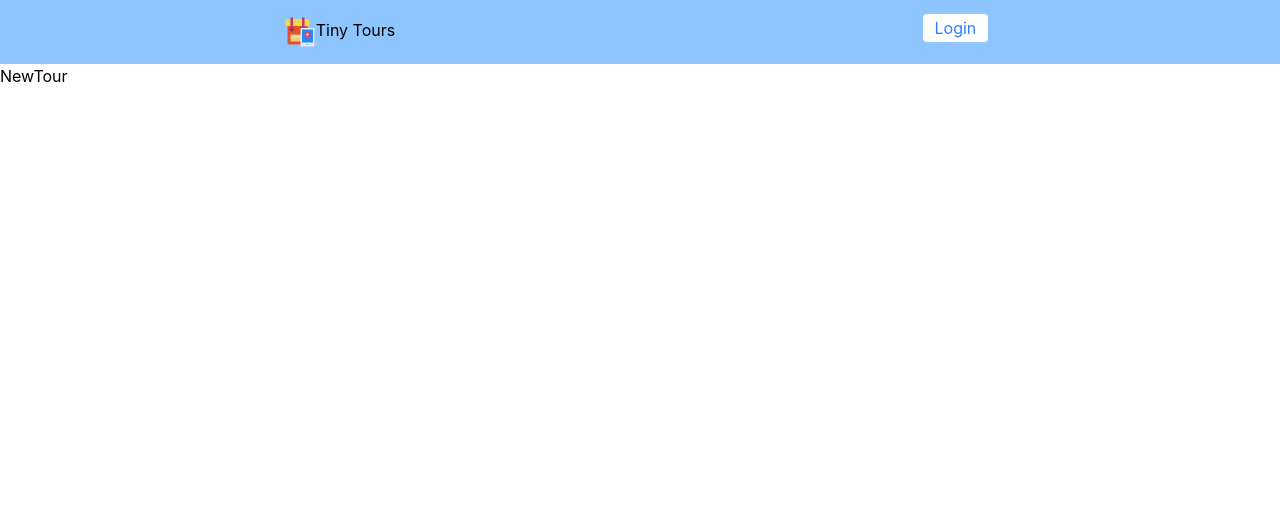
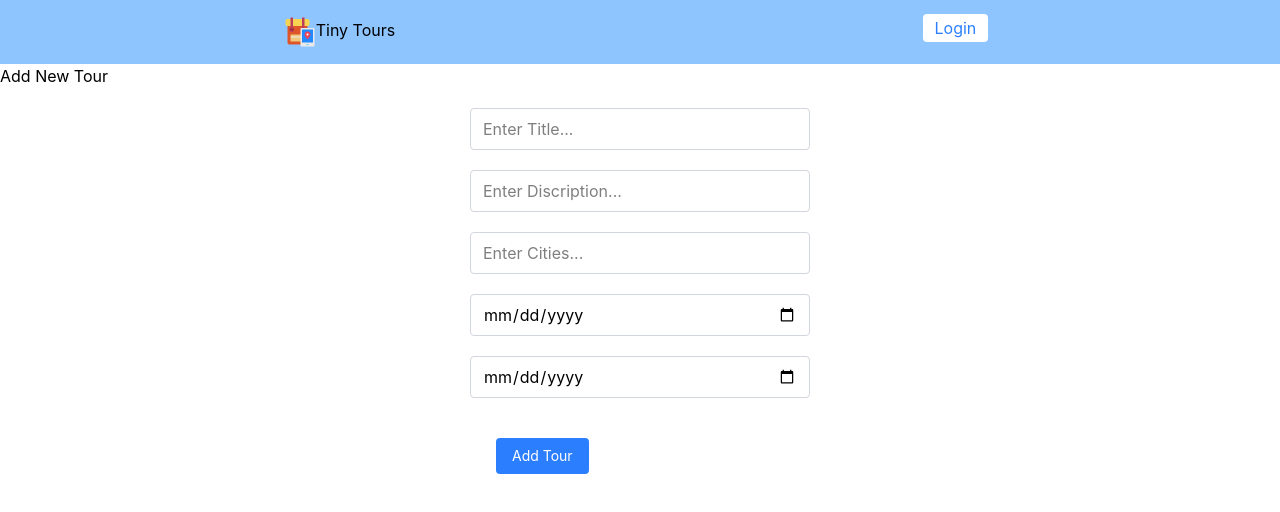
Before and after one commit to snehalkhater/TinyTour-app, a React (Vite) app in the folder client/: page /tours/new in a window 1280 px wide. Shown: the top 512 px of the page. Built offline with nearby package versions, Linux system fonts and the light colour scheme.

Commit message:
added new tours are created

```diff
--- a/client/src/components/Button.jsx
+++ b/client/src/components/Button.jsx
@@ -1,24 +1,27 @@
-function Button({title, onClick, size,varient = "primary"}) {
+import React from "react";
+
+function Button({ title, onClick, size = "medium", variant = "primary" }) {
 
   const SIZE_CLASSES = {
-    samll : "px-2 py-1 text-xs mx-3",
+    small: "px-2 py-1 text-xs mx-3",
     medium: "px-4 py-2 text-sm mx-4",
     large: "px-6 py-2 text-lg mx-4",
-  }
+  };
 
-  const VARIANTS_CLASSES={
-    primary:"bg-blue-500 text-white hover:bg-blue-600",
-    secondary: "bg-grey-500 text-white hover:bg-gray-600",
-    tertiary: "bg-orange-400 text-black hover:bg-organge-600",
-  }
+  const VARIANT_CLASSES = {
+    primary: "bg-blue-500 text-white hover:bg-blue-600",
+    secondary: "bg-gray-500 text-white hover:bg-gray-600",
+    tertiary: "bg-orange-400 text-black hover:bg-orange-600",
+  };
+
   return (
-  <button
-  onClick={onClick}
-  className={`${VARIANTS_CLASSES[varient]} ${SIZE_CLASSES[size]} rounded `}
-  >
-    {title}
-  </button>
-  )
+    <button
+      onClick={onClick}
+      className={`${VARIANT_CLASSES[variant]} ${SIZE_CLASSES[size]} rounded`}
+    >
+      {title}
+    </button>
+  );
 }
 
-export default Button
+export default Button;
--- a/client/src/components/Input.jsx
+++ b/client/src/components/Input.jsx
@@ -1,13 +1,14 @@
-function Input({type, placeholder, value, onChange}) {
+function Input({type, placeholder, value, onChange,onKeyDown}) {
   return (
     < input
     type={type}
     placeholder={placeholder}
     value={value}
     onChange={onChange}
+    onKeyDown={onKeyDown}
     className='border border-gray-300 rounded px-3 py-2
     focus:outline-none focus:ring-2 focus:ring-blue-500
-    block w-full'
+    block w-full mb-3 mt-5'
     />
   );
 }
--- /dev/null
+++ b/client/src/components/MultiSelect.jsx
@@ -0,0 +1,44 @@
+import React, { useState } from 'react'
+import Input from './Input'
+
+
+function MultiSelect({ selectedItems, placeholder, onRemoveItem, onAddItem }) {
+    const [newItem, setNewItem] = useState("");
+
+    return (
+        <div>
+            {selectedItems.map((item, index) => {
+                return (
+                    <div
+                        key={index}
+                        className="border border-gray-600 mx-2 px-2 rounded-full bg-gray-200 inline-block min-w-[90px] my-1 text-center"
+                    >
+                        {item}{""}
+
+                        <span
+                            className="ml-2 cursor-pointer"
+                            onClick={() => onRemoveItem(item)}
+                        >
+                            ❌
+                        </span>
+                    </div>
+                );
+            })}
+            <Input type="text"
+                placeholder={placeholder}
+                value={newItem}
+                onChange={(e) => {
+                    setNewItem(e.target.value)
+                }}
+                onKeyDown={(e) => {
+                    if (e.key === "Enter") {
+                        onAddItem(e.target.value);
+                        setNewItem("")
+                    }
+                }}
+            />
+        </div>
+    )
+}
+
+export default MultiSelect
--- a/client/src/views/Dashboard.jsx
+++ b/client/src/views/Dashboard.jsx
@@ -3,20 +3,25 @@ import Navbar from '../components/Navbar';
 import axios from 'axios';
 import toast, { Toaster } from "react-hot-toast";
 import { getuserJwtToken } from '../utils';
+import addNewTour from "./../assets/add-new-tour.png"
+import { Link } from 'react-router';
 
 function Dashboard() {
 
     const userJWT = getuserJwtToken();
+
     const [tours, setTours] = useState([]);
-    const loadTours = async() => {
-        const response = await axios.get("http://localhost:8080/tours",{
-            headers:{
+
+    const loadTours = async () => {
+        const response = await axios.get("http://localhost:8080/tours", {
+            headers: {
                 Authorization: `Bearer ${userJWT}`,
             }
         });
-        if(response.data.success){
+        if (response.data.success) {
             toast.success(response.data.message);
-        }else{
+            setTours(response.data.data);
+        } else {
             toast.error("failed to load tours");
         }
     };
@@ -29,8 +34,11 @@ function Dashboard() {
         <div>
             <Navbar />
             <h2>Dashboard</h2>
+            <Link to="/tours/new">
+                <img src={addNewTour} alt="add new tour" className='fixed bottom-10 right-10 h-15 cursur-pointer' />
+            </Link>
             <Toaster />
-            </div>
+        </div>
     )
 }
 
--- a/client/src/views/Login.jsx
+++ b/client/src/views/Login.jsx
@@ -47,7 +47,7 @@ function Login() {
   return (
     <div>
       <Navbar />
-      <div className="w-75 block mx-auto mt-10 ">
+      <div className="w-75 block mx-auto mt-10">
         <Input type="email"
           placeholder="Email"
           value={loginUser.email}
@@ -64,6 +64,8 @@ function Login() {
         />
         <Button
           title="Login"
+         size="medium"
+         variant="primary"
           onClick={checkUserLogin}
         />
 
--- a/client/src/views/NewTour.jsx
+++ b/client/src/views/NewTour.jsx
@@ -1,16 +1,118 @@
 import React from 'react'
-import { useEffect } from 'react';
-import { setPageTitle } from "./../utils.jsx";
+import { useEffect, useState } from 'react';
+import { setPageTitle,getuserJwtToken } from "./../utils.jsx";
 import Navbar from '../components/Navbar';
+import Input from '../components/Input.jsx';
+import MultiSelect from '../components/MultiSelect.jsx';
+import Button from '../components/Button.jsx';
+import axios from 'axios';
+import toast, { Toaster } from "react-hot-toast";
+
 
 function NewTour() {
-        useEffect(() => {
-           setPageTitle("Edit Tour - TinyTours");
-        },[]);
+  const [newTour, setNewTour] = useState({
+    "title": "",
+    "description": "",
+    "cities": [],
+    "startDate": "",
+    "endDate": "",
+    "photos": []
+  });
+
+const addTour = async () => {
+const response = await axios.post("http://localhost:8080/tours", newTour,{
+  headers: {
+    Authorization: `Bearer ${getuserJwtToken()}`,
+  }
+});
+console.log(Response.data);
+if (response.data.success) {
+        toast.success(response.data.message);
+    } else {
+        toast.error("failed to add the tours");
+    }
+};
+
+
+  useEffect(() => {
+    setPageTitle("Edit Tour - TinyTours");
+  }, []);
   return (
     <div>
       <Navbar />
-      NewTour</div>
+      <h1>Add New Tour</h1>
+      <div className='w-85 block mx-auto '>
+        <Input type="text"
+          placeholder="Enter Title..."
+          value={newTour.title}
+          onChange={(e) => {
+            setNewTour({
+              ...newTour,
+              title: e.target.value,
+
+            })
+          }}
+        />
+        <Input type="text"
+          placeholder="Enter Discription..."
+          value={newTour.description}
+          onChange={(e) => {
+            setNewTour({
+              ...newTour,
+              description: e.target.value,
+
+            })
+          }}
+        />
+
+        <MultiSelect
+          selectedItems={newTour.cities}
+          placeholder={"Enter Cities..."}
+          onAddItem={(val) => {
+            setNewTour({
+              ...newTour,
+              cities: [...newTour.cities, val]
+            });
+          }}
+          onRemoveItem={(val) => {
+            setNewTour({
+              ...newTour,
+              cities: newTour.cities.filter((city) => city !== val),
+            });
+          }}
+        />
+        <Input type="Date"
+          placeholder="Enter Start Date..."
+          value={newTour.startDate}
+          onChange={(e) => {
+            setNewTour({
+              ...newTour,
+              startDate: e.target.value,
+
+            })
+          }}
+        />
+        <Input type="Date"
+          placeholder="Enter End Date..."
+          value={newTour.endDate}
+          onChange={(e) => {
+            setNewTour({
+              ...newTour,
+              endDate: e.target.value,
+
+            })
+          }}
+        />
+      </div>
+      <div className='w-80 block mx-auto mt-10'>
+        <Button title="Add Tour"
+        varient='primary'
+        size='medium'
+        onClick={addTour}
+         />
+      </div>
+      <Toaster />
+   </div>
   )
 }
 
```
Also changed, not shown: client/src/assets/add-new-tour.png (added).
